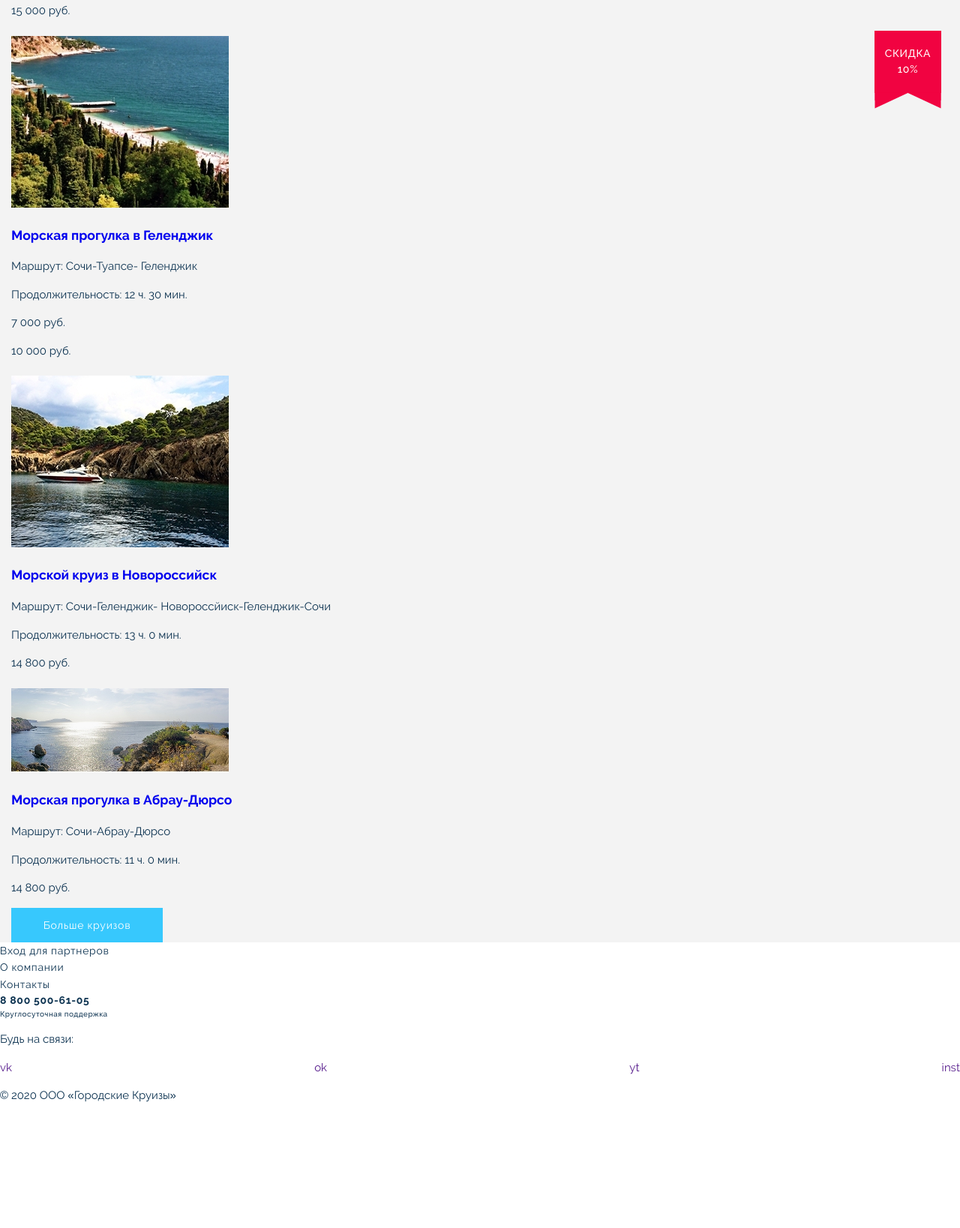
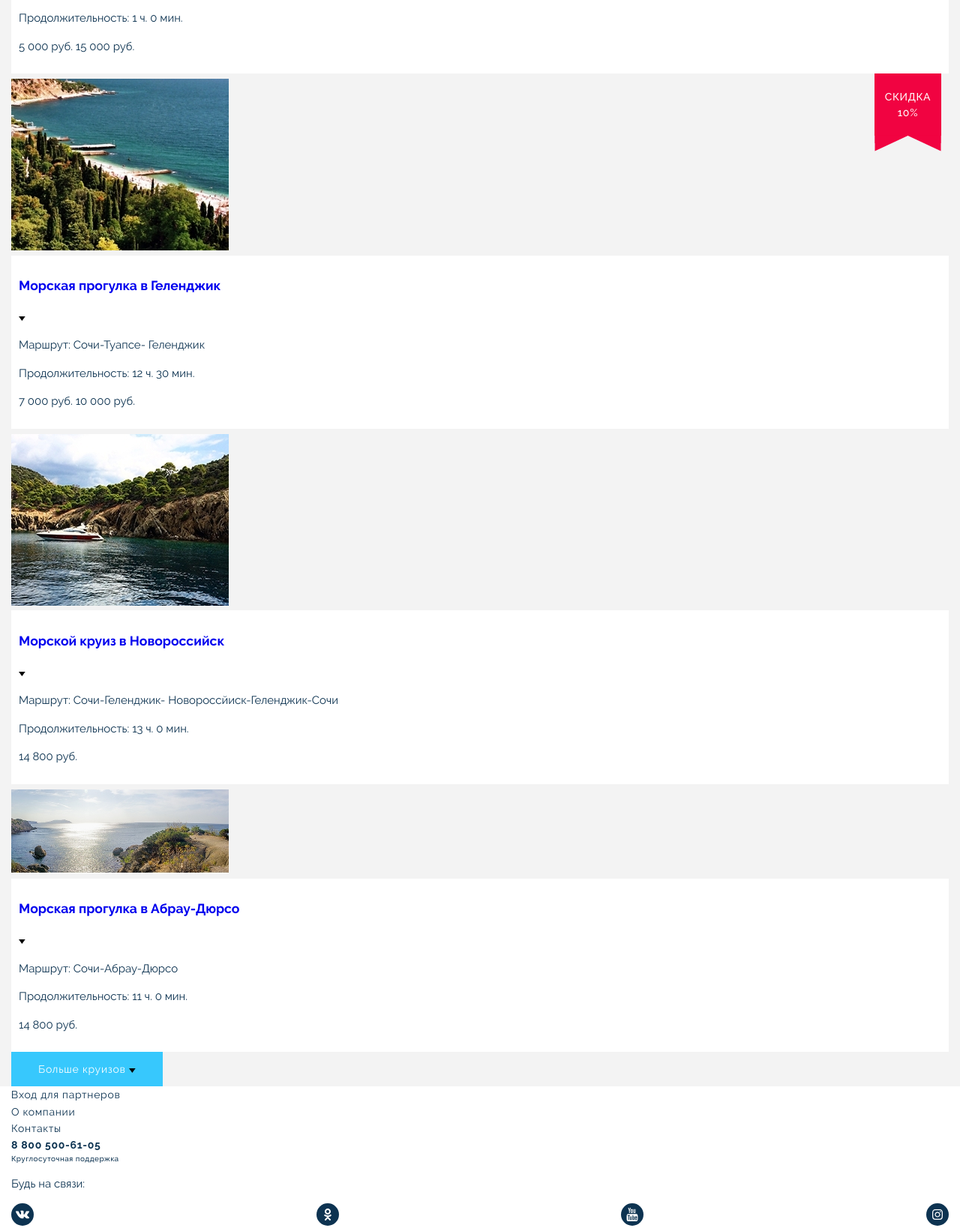
Before and after one commit to razrabot44ik/Cruises, a website: page Source/index.html in a window 1280 px wide. Shown: the part 1584-3222 px from the top of the page at 75% size. Before the commit the page ends 3072 px from the top, so only its background shows below. Drawn offline with nearby package versions, Linux system fonts and the light colour scheme; files that its build step writes are made by us from their sources.

Commit message:
Дополняет разметку

```diff
--- a/Source/index.html
+++ b/Source/index.html
@@ -92,6 +92,10 @@
             <div class="catalog-item__wrapper">
               <a class="catalog__item-link" href="#">
                 <h3 class="catalog__item-title">Морская круиз в Анапу</h3>
+                <svg class="catalog__item-arrow" width="9" height="6" viewBox="0 0 9 6"
+                  xmlns="http://www.w3.org/2000/svg">
+                  <path d="M4.33013 6L0 0L8.66025 7.57104e-07L4.33013 6Z" />
+                </svg>
               </a>
               <div class="catalog__item-description">
                 <p class="catalog__item__part">
@@ -104,7 +108,9 @@
                   <span class="catalog__item-part-text">10 ч. 0 мин.</span>
                 </p>
               </div>
-              <p class="catalog__item-price catalog__item-price--current">49 000 руб.</p>
+              <p class="catalog__item-price">
+                <span class="catalog__item-price-current">49 000 руб.</span>
+              </p>
             </div>
           </li>
           <li class="catalog__item">
@@ -113,8 +119,13 @@
             </div>
             <img class="catalog__item-img" width="290" height="228" src="img/card-02-mob.jpg"
               alt="Обзорная морская прогулка с экскурсией">
+            <div class="catalog-item__wrapper">
               <a class="catalog__item-link" href="">
                 <h3 class="catalog__item-title">Обзорная морская прогулка с экскурсией</h3>
+                <svg class="catalog__item-arrow" width="9" height="6" viewBox="0 0 9 6"
+                  xmlns="http://www.w3.org/2000/svg">
+                  <path d="M4.33013 6L0 0L8.66025 7.57104e-07L4.33013 6Z" />
+                </svg>
               </a>
               <div class="catalog__item-description">
                 <p class="catalog__item__part">
@@ -127,8 +138,11 @@
                   <span class="catalog__item-part-text">1 ч. 0 мин.</span>
                 </p>
               </div>
-            <p class="catalog__item-price catalog__item-price--current">5 000 руб.</p>
-            <p class="catalog__item-price catalog__item-price--old">15 000 руб.</p>
+              <p class="catalog__item-price">
+                <span class="catalog__item-price-current">5 000 руб.</span>
+                <span class="catalog__item-price-old">15 000 руб.</span>
+              </p>
+            </div>
           </li>
           <li class="catalog__item">
             <div class="catalog__item-label catalog__item-label--discount">
@@ -136,9 +150,14 @@
             </div>
             <img class="catalog__item-img" width="290" height="228" src="img/card-03-mob.jpg" alt="Морская прогулка
           в Геленджик">
+            <div class="catalog-item__wrapper">
               <a class="catalog__item-link" href="#">
                 <h3 class="catalog__item-title">Морская прогулка
                   в Геленджик</h3>
+                  <svg class="catalog__item-arrow" width="9" height="6" viewBox="0 0 9 6"
+                  xmlns="http://www.w3.org/2000/svg">
+                  <path d="M4.33013 6L0 0L8.66025 7.57104e-07L4.33013 6Z" />
+                </svg>
               </a>
               <div class="catalog__item-description">
                 <p class="catalog__item__part">
@@ -151,14 +170,22 @@
                   <span class="catalog__item-part-text">12 ч. 30 мин.</span>
                 </p>
               </div>
-            <p class="catalog__item-price catalog__item-price--current">7 000 руб.</p>
-            <p class="catalog__item-price catalog__item-price--old">10 000 руб.</p>
+              <p class="catalog__item-price">
+                <span class="catalog__item-price-current">7 000 руб.</span>
+                <span class="catalog__item-price-old">10 000 руб.</span>
+              </p>
+            </div>
           </li>
           <li class="catalog__item">
             <img class="catalog__item-img" width="290" height="228" src="img/card-04-mob.jpg"
               alt="Морской круиз в Новороссийск">
+            <div class="catalog-item__wrapper">
               <a class="catalog__item-link" href="#">
                 <h3 class="catalog__item-title">Морской круиз в Новороссийск</h3>
+                <svg class="catalog__item-arrow" width="9" height="6" viewBox="0 0 9 6"
+                  xmlns="http://www.w3.org/2000/svg">
+                  <path d="M4.33013 6L0 0L8.66025 7.57104e-07L4.33013 6Z" />
+                </svg>
               </a>
               <div class="catalog__item-description">
                 <p class="catalog__item__part">
@@ -171,14 +198,21 @@
                   <span class="catalog__item-part-text">13 ч. 0 мин.</span>
                 </p>
               </div>
-            <p class="catalog__item-price catalog__item-price--current">14 800 руб.</p>
-
+              <p class="catalog__item-price">
+                <span class="catalog__item-price-current">14 800 руб.</span>
+              </p>
+            </div>
           </li>
-          <li class="catalog__item">
+          <li class="catalog__item catalog__item--desktop">
             <img class="catalog__item-img" width="290" height="228" src="img/card-05-desk.jpg"
               alt="Морская прогулка в Абрау-Дюрсо">
+            <div class="catalog-item__wrapper">
               <a class="catalog__item-link" href="#">
                 <h3 class="catalog__item-title">Морская прогулка в Абрау-Дюрсо</h3>
+                <svg class="catalog__item-arrow" width="9" height="6" viewBox="0 0 9 6"
+                  xmlns="http://www.w3.org/2000/svg">
+                  <path d="M4.33013 6L0 0L8.66025 7.57104e-07L4.33013 6Z" />
+                </svg>
               </a>
               <div class="catalog__item-description">
                 <p class="catalog__item__part">
@@ -190,16 +224,24 @@
                   <span class="catalog__item-part-text">11 ч. 0 мин.</span>
                 </p>
               </div>
-            <p class="catalog__item-price catalog__item-price--current">14 800 руб.</p>
-
+              <p class="catalog__item-price">
+                <span class="catalog__item-price-current">14 800 руб.</span>
+              </p>
+            </div>
           </li>
         </ul>
-        <a class="btn catalog__btn" href="#">Больше круизов</a>
+        <a class="btn catalog__btn" href="#">
+          <span class="catalog__btn-text">Больше круизов</span>
+          <svg class="catalog__btn-arrow" width="9" height="6" viewBox="0 0 9 6"
+                  xmlns="http://www.w3.org/2000/svg">
+                  <path d="M4.33013 6L0 0L8.66025 7.57104e-07L4.33013 6Z" />
+                </svg>
+        </a>
       </div>
     </section>
 
   </main>
-  <footer class=page-footer>
+  <footer class="page-footer container">
     <ul class="page-footer__about-menu about-menu">
       <li class="page-footer__about-item about-menu__item"><a href="" class="page-footer__link about-menu__link">Вход
           для партнеров</a></li>
@@ -216,17 +258,20 @@
 
     <p class="page-footer__text">Будь на связи:</p>
     <ul class="page-footer__social-list social-menu">
-      <li class="page-footer__social-item social-menu--item">
-        <a href="" class="page-footer__social-link social-menu--link" aria-label="Вконтакте">vk</a>
+      <li class="page-footer__social-item social-menu__item">
+        <a href="" class="page-footer__social-link social-menu__link social-menu__link--vk"
+          aria-label="Вконтакте"></a>
       </li>
-      <li class="page-footer__social-item social-menu--item">
-        <a href="" class="page-footer__social-link social-menu--link" aria-label="Одноклассники">ok</a>
+      <li class="page-footer__social-item">
+        <a href="" class="page-footer__social-link social-menu__link social-menu__link--ok"
+          aria-label="Одноклассники"></a>
       </li>
-      <li class="page-footer__social-item social-menu--item">
-        <a href="" class="page-footer__social-link social-menu--link" aria-label="Youtube">yt</a>
+      <li class="page-footer__social-item">
+        <a href="" class="page-footer__social-link social-menu__link social-menu__link--yt" aria-label="Youtube"></a>
       </li>
-      <li class="page-footer__social-item social-menu--item">
-        <a href="" class="page-footer__social-link social-menu--link" aria-label="Instagram">inst</a>
+      <li class="page-footer__social-item">
+        <a href="" class="page-footer__social-link social-menu__link social-menu__link--inst"
+          aria-label="Instagram"></a>
       </li>
     </ul>
     <p class="page-footer__copy">© 2020 OOO «Городские Круизы»</p>
```
Lines whose indentation alone changed are shown as unchanged.
